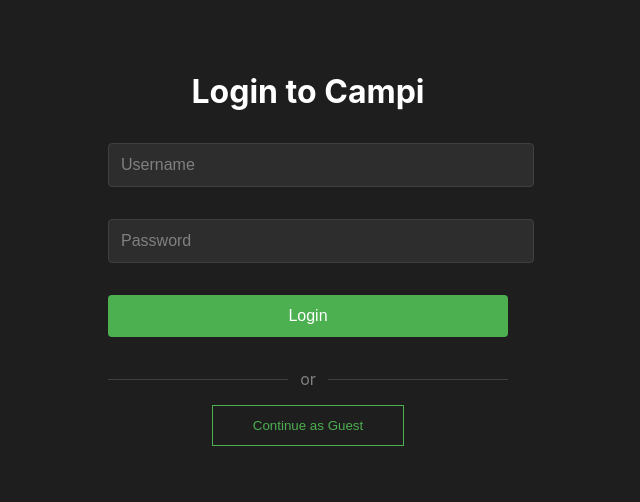
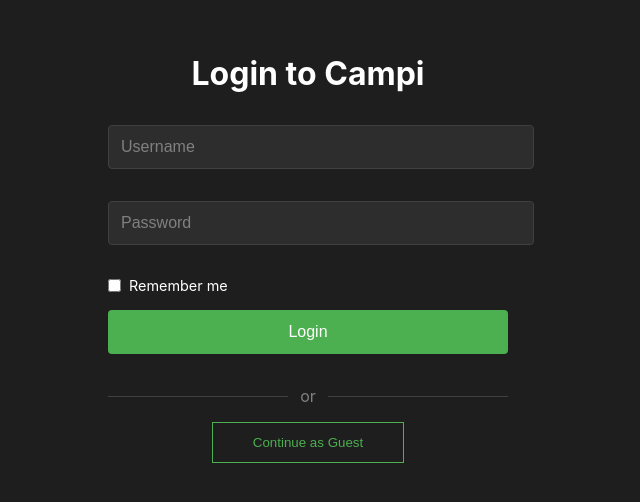
Before and after one commit to AaqilRazak/Campi, a React (Create React App) app: page /login in a window 1280 px wide. Shown: the part 172-674 px from the top of the page, without its empty margins (332-972 px from the left). Built offline with nearby package versions, Linux system fonts and the light colour scheme.

Commit message:
Added login spinner animation, added remember me functionality

```diff
--- a/src/context/AuthContext.js
+++ b/src/context/AuthContext.js
@@ -1,18 +1,36 @@
-import React, { createContext, useState, useContext } from 'react';
+import React, { createContext, useState, useContext, useEffect } from 'react';
 
 const AuthContext = createContext(null);
 
 export const AuthProvider = ({ children }) => {
   const [user, setUser] = useState(null);
 
+  useEffect(() => {
+    // Check for stored user data when app loads
+    const storedUser = localStorage.getItem('user');
+    const sessionUser = sessionStorage.getItem('user');
+
+    if (storedUser) {
+      setUser(JSON.parse(storedUser));
+    } else if (sessionUser) {
+      setUser(JSON.parse(sessionUser));
+    }
+  }, []);
+
   const login = (userData) => {
     setUser(userData);
-    localStorage.setItem('user', JSON.stringify(userData));
+    // Store in localStorage if rememberMe is true, otherwise use sessionStorage
+    if (userData.rememberMe) {
+      localStorage.setItem('user', JSON.stringify(userData));
+    } else {
+      sessionStorage.setItem('user', JSON.stringify(userData));
+    }
   };
 
   const logout = () => {
     setUser(null);
     localStorage.removeItem('user');
+    sessionStorage.removeItem('user');
   };
 
   return (
--- a/src/pages/LoginPage.js
+++ b/src/pages/LoginPage.js
@@ -2,12 +2,17 @@ import React, { useState } from 'react';
 import { useNavigate } from 'react-router-dom';
 import { useAuth } from '../context/AuthContext';
 import '../styles/LoginPage.css';
+
+const LoadingSpinner = () => (
+  <div className="spinner"></div>
+);
 
 const LoginPage = () => {
   const [username, setUsername] = useState('');
   const [password, setPassword] = useState('');
   const [errors, setErrors] = useState({});
   const [isLoading, setIsLoading] = useState(false);
+  const [rememberMe, setRememberMe] = useState(false);
   const navigate = useNavigate();
   const { login } = useAuth();
 
@@ -27,17 +32,16 @@ const LoginPage = () => {
     e.preventDefault();
     if (!validateForm()) return;
 
-    setIsLoading(true); // Start loading
+    setIsLoading(true);
 
     try {
-      // Simulate API call with setTimeout
       await new Promise(resolve => setTimeout(resolve, 1000));
 
       if (username === 'student' && password === 'password') {
-        login({ username, role: 'student' });
+        login({ username, role: 'student', rememberMe });
         navigate('/chat', { replace: true });
       } else if (username === 'admin' && password === 'adminpass') {
-        login({ username, role: 'admin' });
+        login({ username, role: 'admin', rememberMe });
         navigate('/admin', { replace: true });
       } else {
         setErrors({ auth: 'Invalid username or password' });
@@ -45,7 +49,7 @@ const LoginPage = () => {
     } catch (error) {
       setErrors({ auth: 'Login failed. Please try again.' });
     } finally {
-      setIsLoading(false); // Stop loading
+      setIsLoading(false);
     }
   };
 
@@ -92,12 +96,24 @@ const LoginPage = () => {
           {errors.password && <span className="error-message">{errors.password}</span>}
         </div>
 
+        <div className="remember-me">
+          <label>
+            <input
+              type="checkbox"
+              checked={rememberMe}
+              onChange={(e) => setRememberMe(e.target.checked)}
+              disabled={isLoading}
+            />
+            <span>Remember me</span>
+          </label>
+        </div>
+
         <button
           type="submit"
           className="login-button"
           disabled={isLoading}
         >
-          {isLoading ? 'Logging in...' : 'Login'}
+          {isLoading ? <LoadingSpinner /> : 'Login'}
         </button>
         {errors.auth && <p className="error-message">{errors.auth}</p>}
       </form>
--- a/src/styles/LoginPage.css
+++ b/src/styles/LoginPage.css
@@ -135,3 +135,53 @@ input:disabled {
   border-color: #808080;
   color: #808080;
 }
+
+/* Add these new styles */
+
+.spinner {
+  width: 20px;
+  height: 20px;
+  border: 2px solid #ffffff;
+  border-top: 2px solid transparent;
+  border-radius: 50%;
+  animation: spin 1s linear infinite;
+  margin: 0 auto;
+}
+
+@keyframes spin {
+  0% { transform: rotate(0deg); }
+  100% { transform: rotate(360deg); }
+}
+
+.login-button {
+  display: flex;
+  justify-content: center;
+  align-items: center;
+  min-height: 44px; /* Prevent button size change when spinner appears */
+}
+
+.remember-me {
+  width: 100%;
+  max-width: 400px;
+  margin-bottom: 1rem;
+  display: flex;
+  align-items: center;
+}
+
+.remember-me label {
+  display: flex;
+  align-items: center;
+  gap: 8px;
+  color: #ffffff;
+  cursor: pointer;
+}
+
+.remember-me input[type="checkbox"] {
+  width: auto;
+  margin: 0;
+  cursor: pointer;
+}
+
+.remember-me span {
+  font-size: 0.9rem;
+}
```
